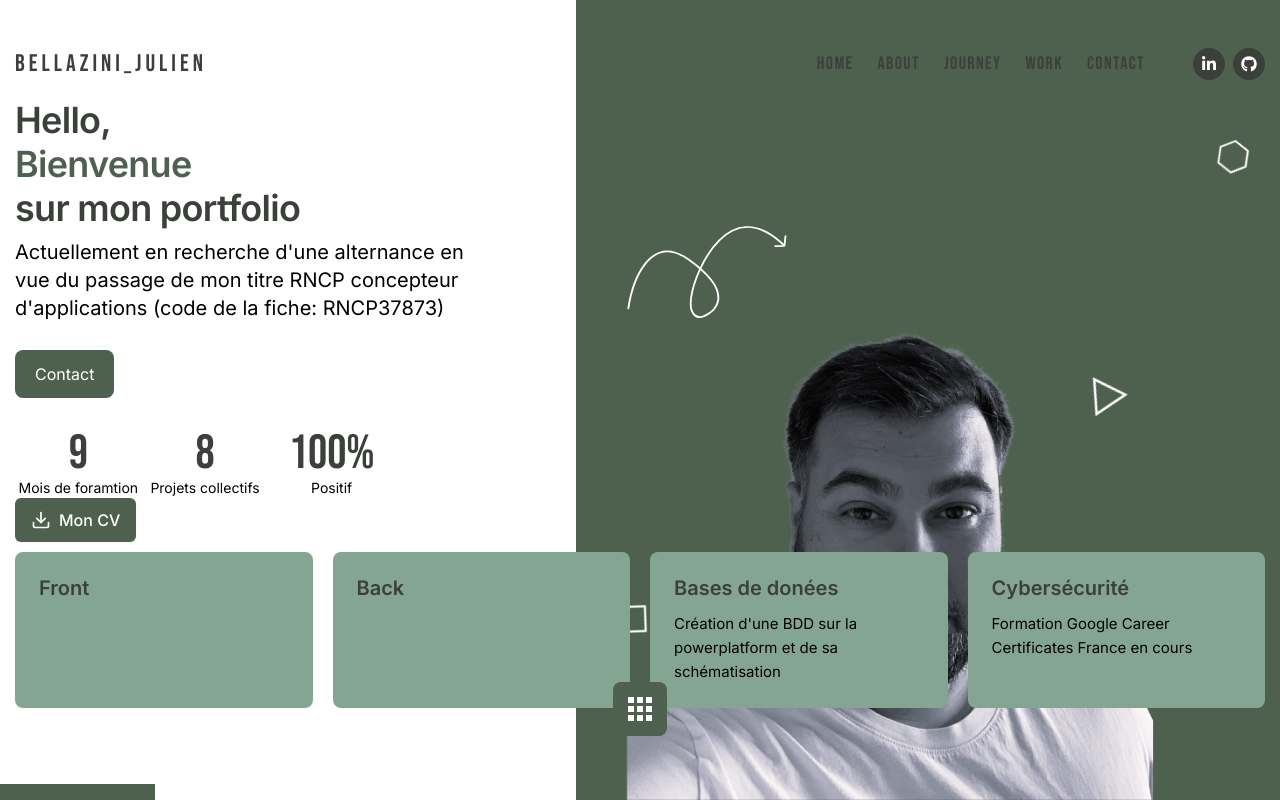
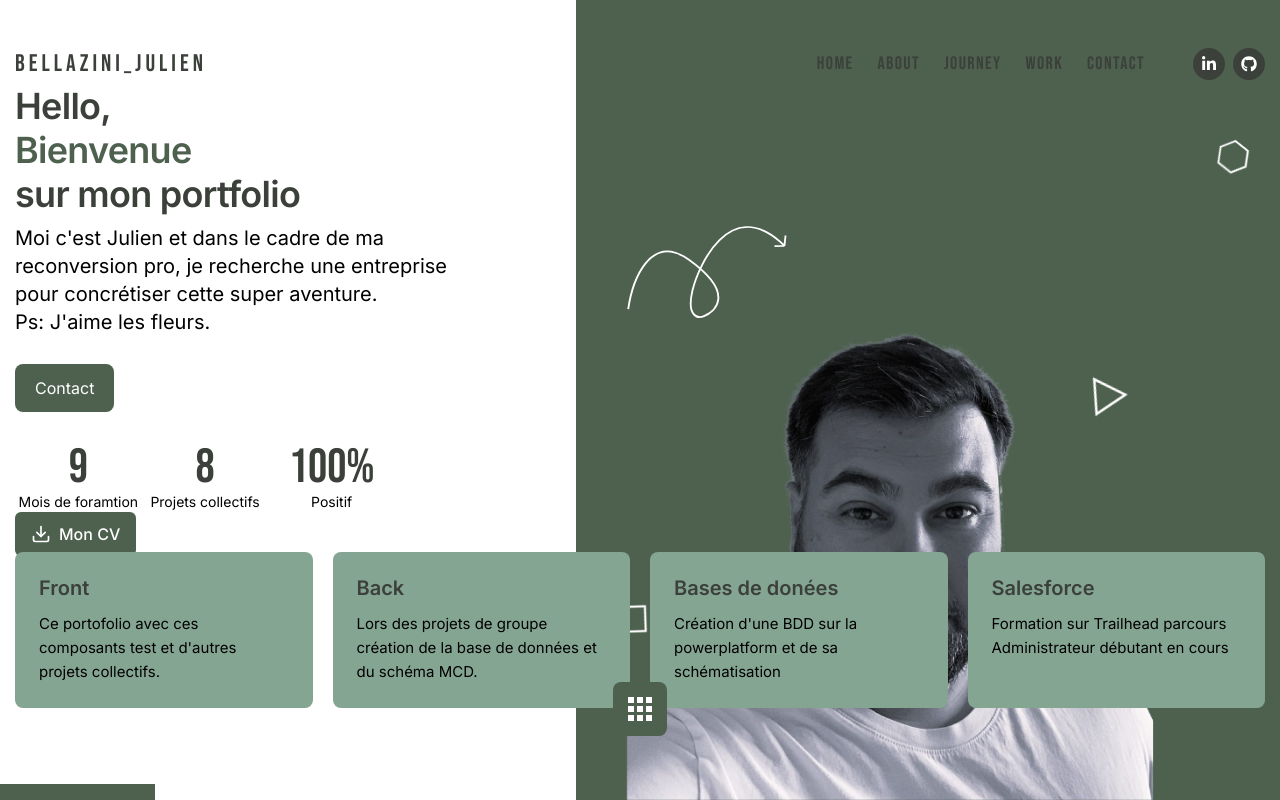
Before and after one commit to Julien8387/Portfolio_25, a Next.js app in the folder my-portfolio-25/: page / in a window 1280 px wide. Shown: the top 800 px of the page. Built offline with nearby package versions, Linux system fonts and the light colour scheme.

Commit message:
maj description

```diff
--- a/my-portfolio-25/components/Hero.jsx
+++ b/my-portfolio-25/components/Hero.jsx
@@ -34,8 +34,8 @@ const Hero = () => {
             <br /> sur mon portfolio
           </h1>
           <p className="lead max-w-[476px] mb-7">
-            Actuellement en recherche d'une alternance en vue du passage de mon
-            titre RNCP concepteur d'applications (code de la fiche: RNCP37873)
+           Moi c'est Julien et dans le cadre de ma reconversion pro, je recherche une entreprise pour concrétiser cette super aventure.<br />
+           Ps: J'aime les fleurs.
           </p>
           <ScrollLink to="contact" smooth>
             <button className="btn btn-accent mb-8">Contact</button>
--- a/my-portfolio-25/components/Services.jsx
+++ b/my-portfolio-25/components/Services.jsx
@@ -5,12 +5,12 @@ const services = [
   {
     // icon: "assets/services/icon-1.svg",
     title: "Front",
-    description: "",
+    description: "Ce portofolio avec ces composants test et d'autres projets collectifs.",
   },
   {
     // icon: "assets/services/icon-2.svg",
     title: "Back",
-    description: "",
+    description: "Lors des projets de groupe création de la base de données et du schéma MCD.  ",
   },
   {
     // icon: "assets/services/icon-3.svg",
@@ -20,8 +20,8 @@ const services = [
   },
   {
     // icon: "assets/services/icon-4.svg",
-    title: "Cybersécurité",
-    description: "Formation Google Career Certificates France en cours",
+    title: "Salesforce",
+    description: "Formation sur Trailhead parcours Administrateur débutant en cours",
   },
 ];
 
```
